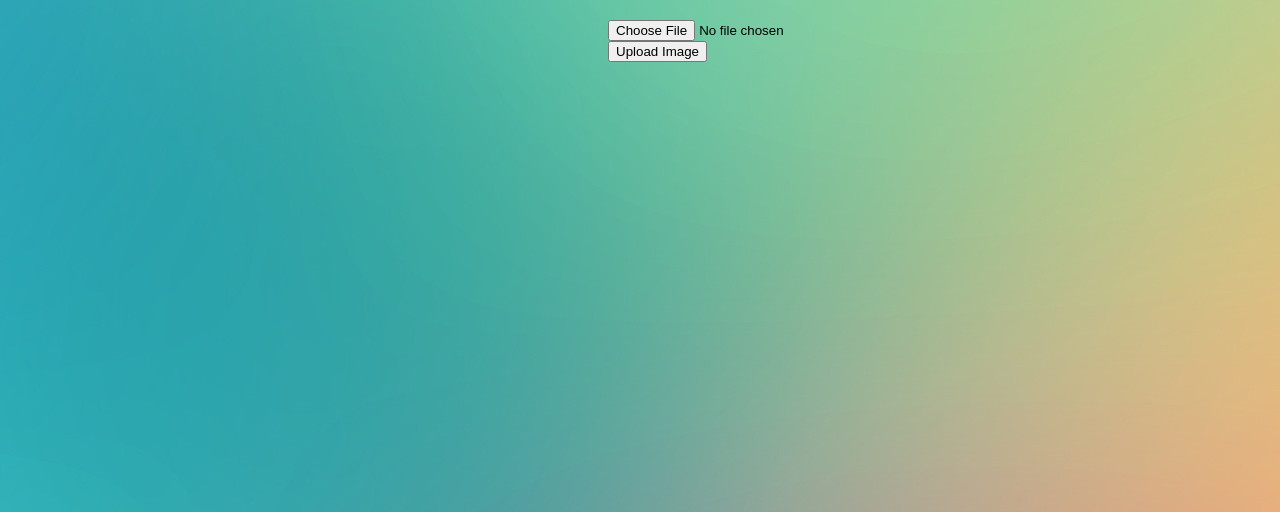
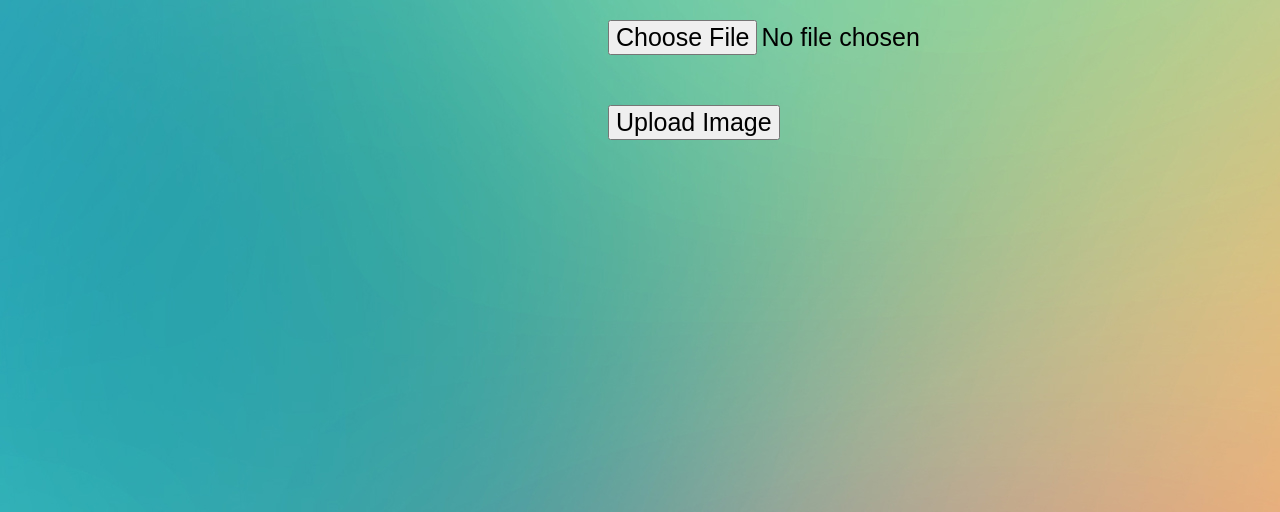
Before and after one commit to Kurama/Cloud-assignment-, a website: page index.html in a window 1280 px wide. Shown: the part 288-800 px from the top of the page. Drawn offline with nearby package versions, Linux system fonts and the light colour scheme; some packages are replaced by stand-ins of ours; a script that the page names is missing.

Commit message:
Additional id's and class in styleshet.css

```diff
--- a/public/styleshet.css
+++ b/public/styleshet.css
@@ -18,9 +18,18 @@
     padding-top: 25px;
     padding-bottom: 25px;
 }
-#uploadform{
+.upload{
     margin: 100px;
     margin-left: 600px;
     margin-top: 250px;
+        margin-bottom: 50px;
 
 }
+#choose
+{
+        margin-bottom: 50px;
+}
+
+.fontsetting{
+        font-size: 25px;
+}
```
